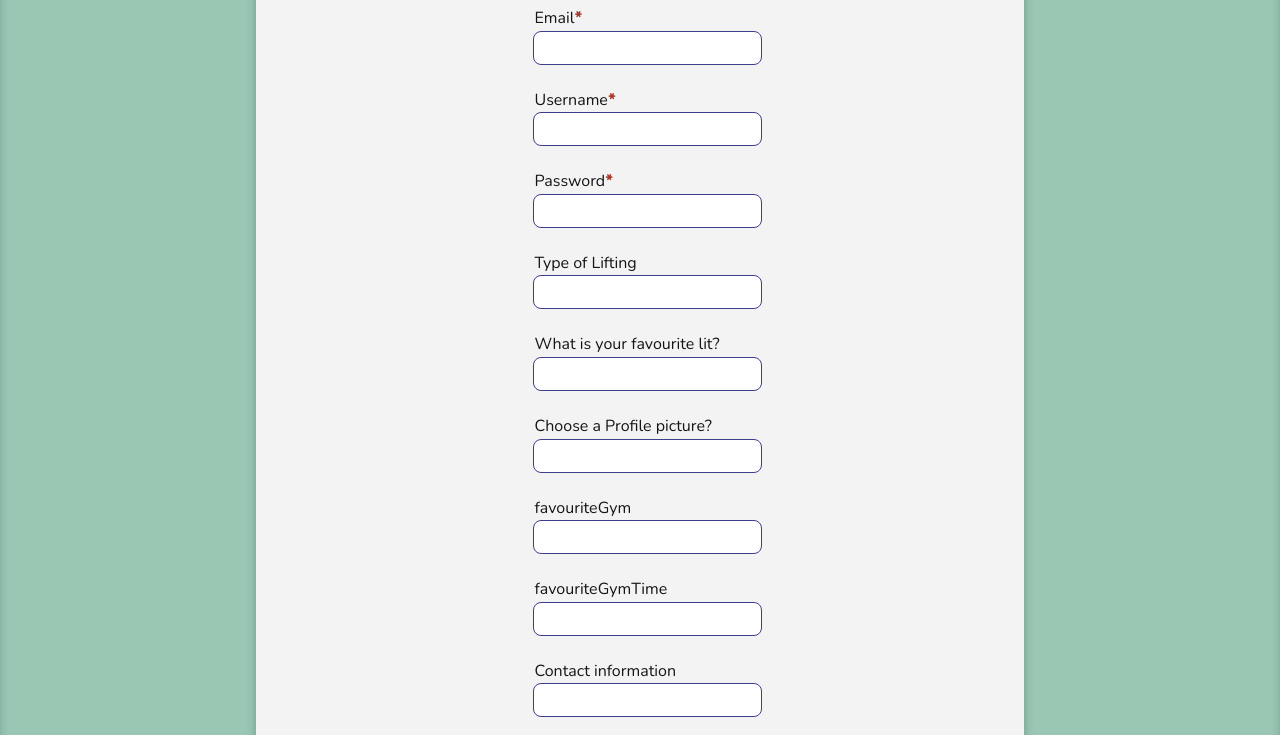
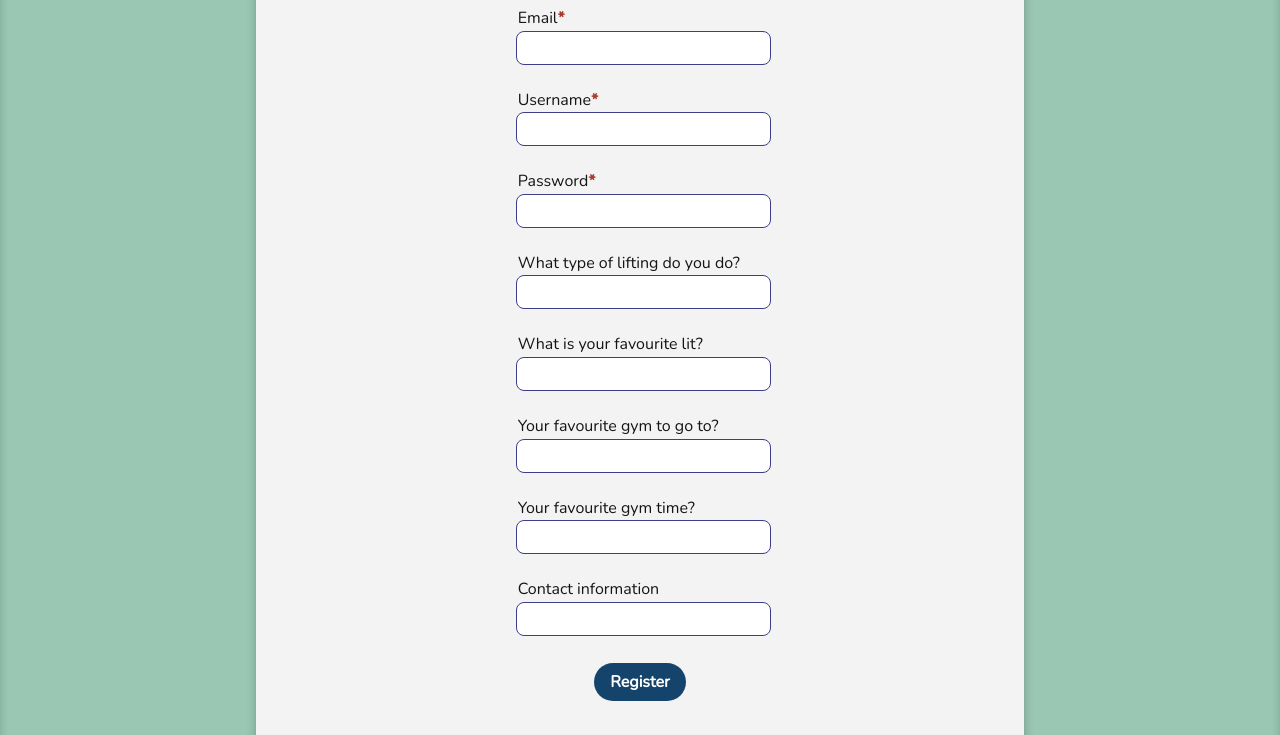
Before and after one commit to Testodus/Aalto-Strength-Society, a React (Create React App) app in the folder client/: page /register in a window 1280 px wide. Shown: the part 637-1372 px from the top of the page. Built offline with nearby package versions, Linux system fonts and the light colour scheme.

Commit message:
hide password, remove profile picture

```diff
--- a/client/src/pages/loginpage/Login.tsx
+++ b/client/src/pages/loginpage/Login.tsx
@@ -85,6 +85,7 @@ const Login = () => {
           <FormInputContainer>
             <FormLabel htmlFor="password">Password</FormLabel>
             <FormInput
+              type="password"
               id="password"
               value={inputValues.password}
               onChange={e =>
--- a/client/src/pages/register/Register.tsx
+++ b/client/src/pages/register/Register.tsx
@@ -134,6 +134,7 @@ const Register = () => {
               Password<WarningText>*</WarningText>
             </FormLabel>
             <FormInput
+              type="password"
               id="password"
               value={inputValues.password}
               onChange={e =>
@@ -142,7 +143,9 @@ const Register = () => {
             />
           </FormInputContainer>
           <FormInputContainer>
-            <FormLabel htmlFor="typeOfLifting">Type of Lifting</FormLabel>
+            <FormLabel htmlFor="typeOfLifting">
+              What type of lifting do you do?
+            </FormLabel>
             <FormInput
               id="typeOfLifting"
               value={inputValues.typeOfLifting}
@@ -170,22 +173,9 @@ const Register = () => {
             />
           </FormInputContainer>
           <FormInputContainer>
-            <FormLabel htmlFor="profilePicture">
-              Choose a Profile picture?
+            <FormLabel htmlFor="favouriteGym">
+              Your favourite gym to go to?
             </FormLabel>
-            <FormInput
-              id="profilePicture"
-              value={inputValues.profilePicture}
-              onChange={e =>
-                setInputValues({
-                  ...inputValues,
-                  profilePicture: e.target.value,
-                })
-              }
-            />
-          </FormInputContainer>
-          <FormInputContainer>
-            <FormLabel htmlFor="favouriteGym">favouriteGym</FormLabel>
             <FormInput
               id="favouriteGym"
               value={inputValues.favouriteGym}
@@ -198,7 +188,9 @@ const Register = () => {
             />
           </FormInputContainer>
           <FormInputContainer>
-            <FormLabel htmlFor="favouriteGymTime">favouriteGymTime</FormLabel>
+            <FormLabel htmlFor="favouriteGymTime">
+              Your favourite gym time?
+            </FormLabel>
             <FormInput
               id="favouriteGymTime"
               value={inputValues.favouriteGymTime}
```
